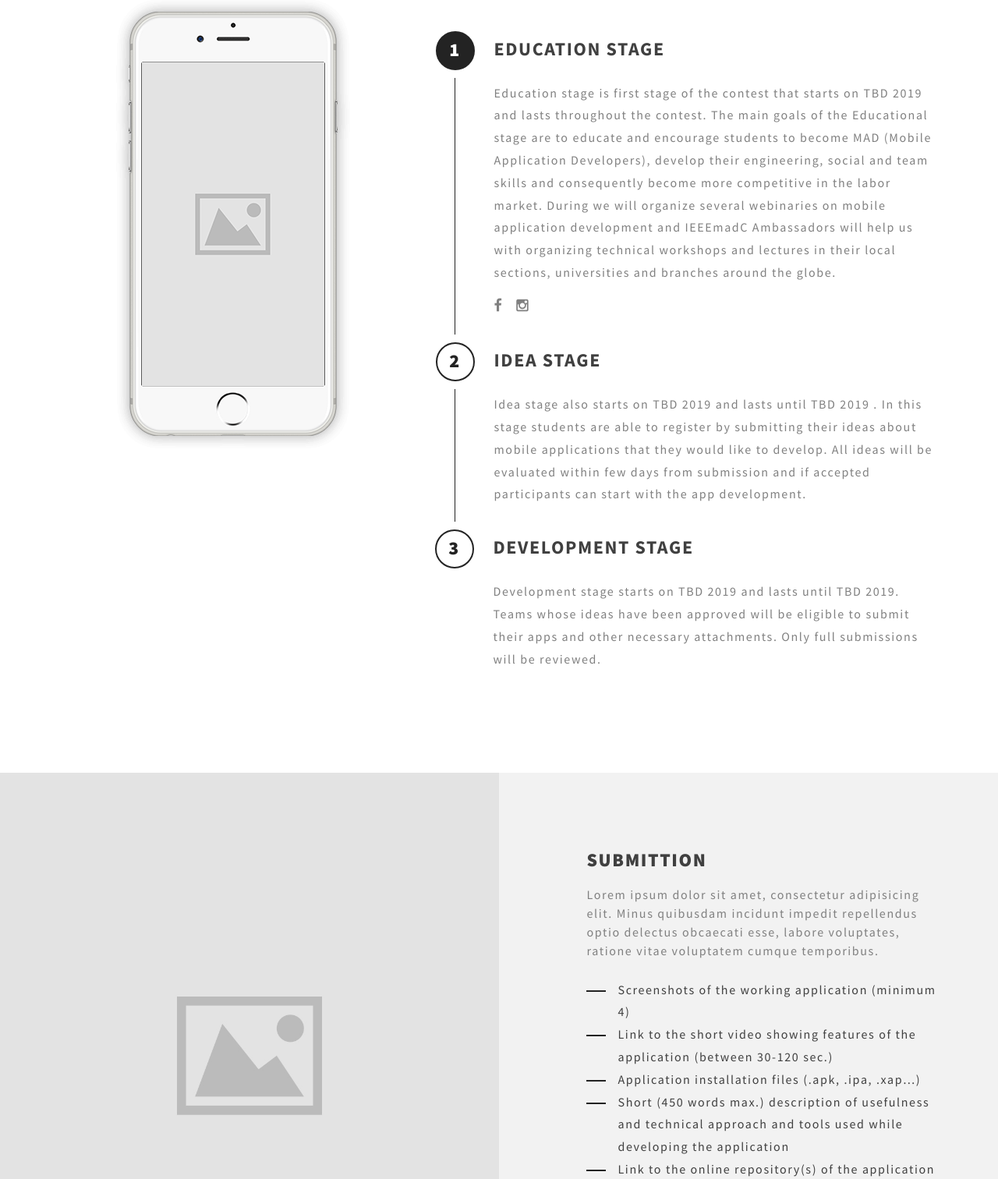
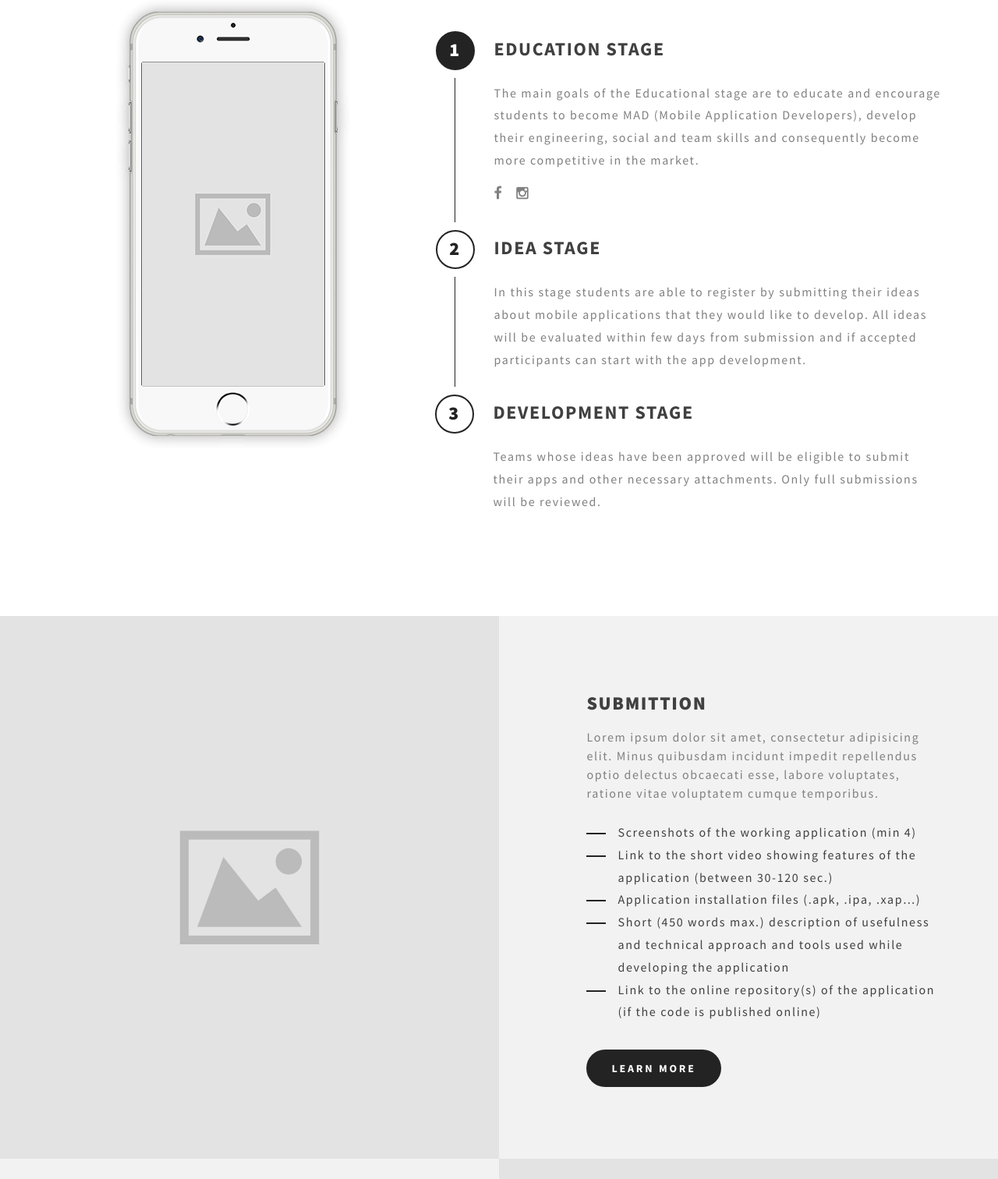
Before and after one commit to IEEEmadC/ieeemadc, a plain HTML site: page index.html in a window 1280 px wide. Shown: the part 4026-5538 px from the top of the page at 78% size. Drawn offline with nearby package versions, Linux system fonts and the light colour scheme; a script that the page names is missing.

Commit message:
Update index.html

```diff
--- a/index.html
+++ b/index.html
@@ -385,7 +385,7 @@
               <li class="active">
                 <span class="number"><i>1</i></span>
                 <a href="#tab01" role="tab" data-toggle="tab">Education stage</a>
-                <p>Education stage is first stage of the contest that starts on TBD 2019 and lasts throughout the contest. The main goals of the Educational stage are to educate and encourage students to become MAD (Mobile Application Developers), develop their engineering, social and team skills and consequently become more competitive in the labor market. During we will organize several webinaries on mobile application development and IEEEmadC Ambassadors will help us with organizing technical workshops and lectures in their local sections, universities and branches around the globe.</p>
+                <p>The main goals of the Educational stage are to educate and encourage students to become MAD (Mobile Application Developers), develop their engineering, social and team skills and consequently become more competitive in the market.</p>
                 <div class="social-btns">
                   <a href="https://www.facebook.com/ieeemadc" class="sb-facebook" data-toggle="tooltip" data-placement="top" title="Facebook">
                     <i class="fa fa-facebook"></i>
@@ -398,12 +398,12 @@
               <li>
                 <span class="number"><i>2</i></span>
                 <a href="#tab02" role="tab" data-toggle="tab">Idea stage</a>
-                <p>Idea stage also starts on TBD 2019 and lasts until TBD 2019 . In this stage students are able to register by submitting their ideas about mobile applications that they would like to develop. All ideas will be evaluated within few days from submission and if accepted participants can start with the app development.</p>
+                <p>In this stage students are able to register by submitting their ideas about mobile applications that they would like to develop. All ideas will be evaluated within few days from submission and if accepted participants can start with the app development.</p>
               </li>
               <li>
                 <span class="number"><i>3</i></span>
                 <a href="#tab03" role="tab" data-toggle="tab">Development stage</a>
-                <p>Development stage starts on TBD 2019 and lasts until TBD 2019. Teams whose ideas have been approved will be eligible to submit their apps and other necessary attachments.
+                <p> Teams whose ideas have been approved will be eligible to submit their apps and other necessary attachments.
                 Only full submissions will be reviewed.
                 </p>
               </li>
@@ -438,7 +438,7 @@
             <h3>Submittion</h3>
             <p>Lorem ipsum dolor sit amet, consectetur adipisicing elit. Minus quibusdam incidunt impedit repellendus optio delectus obcaecati esse, labore voluptates, ratione vitae voluptatem cumque temporibus.</p>
             <ul class="featured-list">
-                <li>Screenshots of the working application (minimum 4)</li>
+                <li>Screenshots of the working application (min 4)</li>
                 <li>Link to the short video showing features of the application (between 30-120 sec.)</li>
                 <li>Application installation files (.apk, .ipa, .xap…)</li>
                 <li>Short (450 words max.) description of usefulness and technical approach and tools used while developing the application</li>
```
